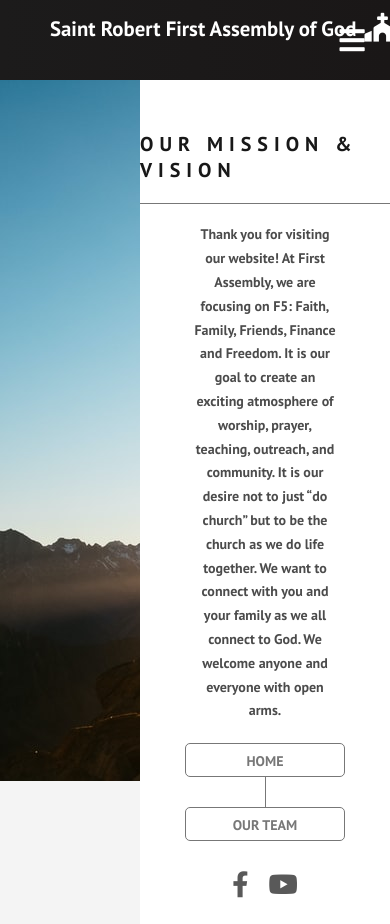
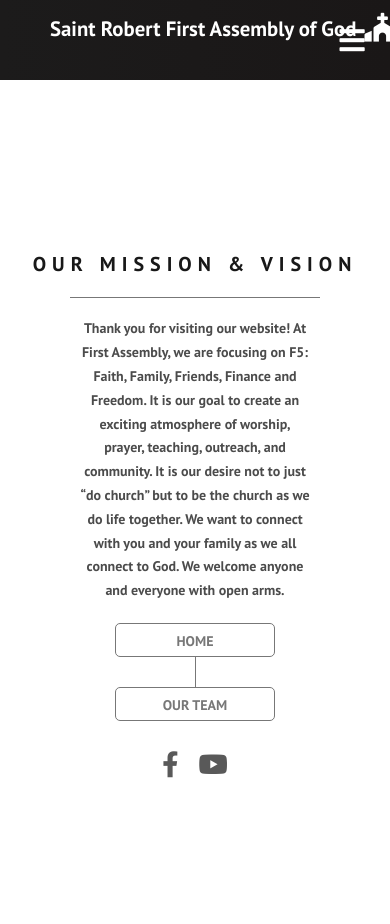
Before and after one commit to lmuseau/st-robert-first-assembly, a React (Create React App) app: page /about in a window 390 px wide. Built offline with nearby package versions, Linux system fonts and the light colour scheme.

Commit message:
mobile responsiveness working

```diff
--- a/src/components/pages/About.css
+++ b/src/components/pages/About.css
@@ -99,15 +99,15 @@
 
 /* ----------------- */
 
-@media screen and (max-width: 820px) {
+@media screen and (max-width: 960px) {
   .about-section {
-    grid-template-columns: 1 fr;
+    grid-template-columns: 1fr;
     width: 100%;
   }
 
   .image {
     height: 100vh;
-    /* display: none; */
+    display: none;
   }
 
   .content {
```
